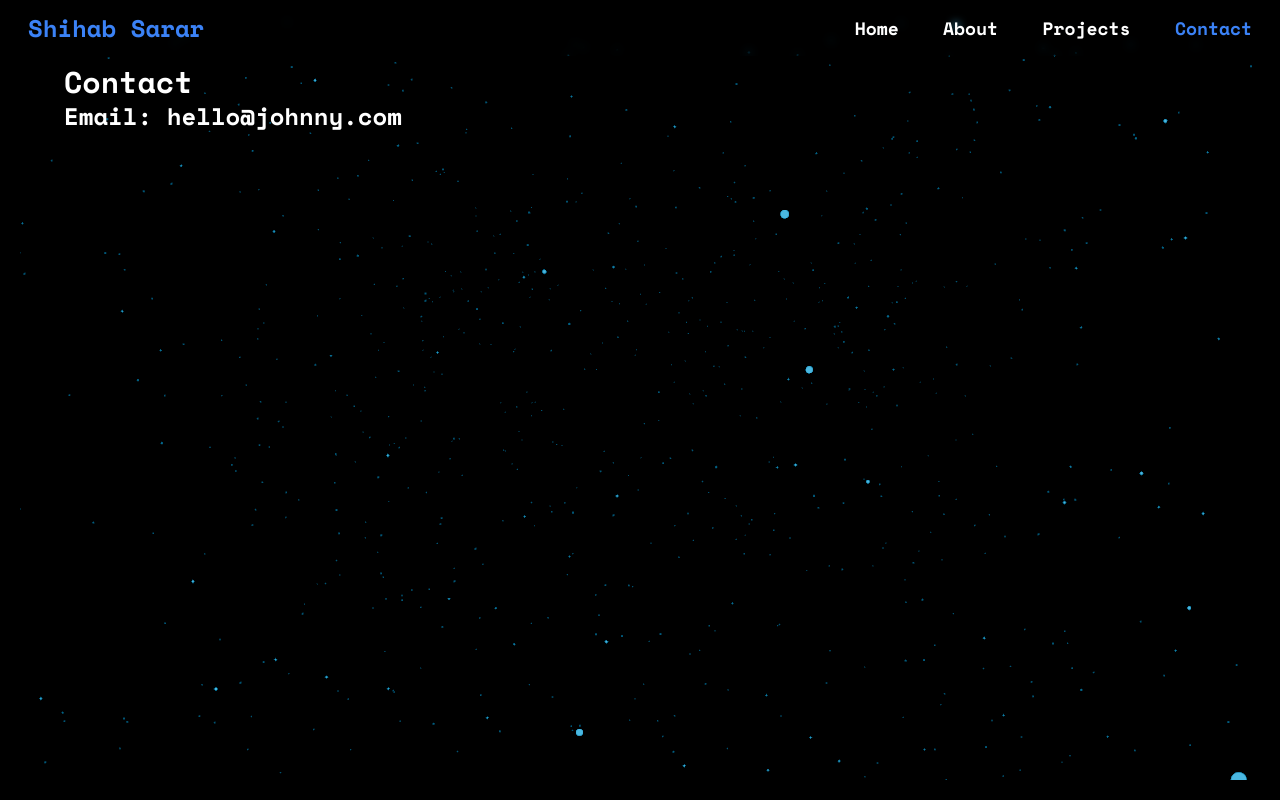
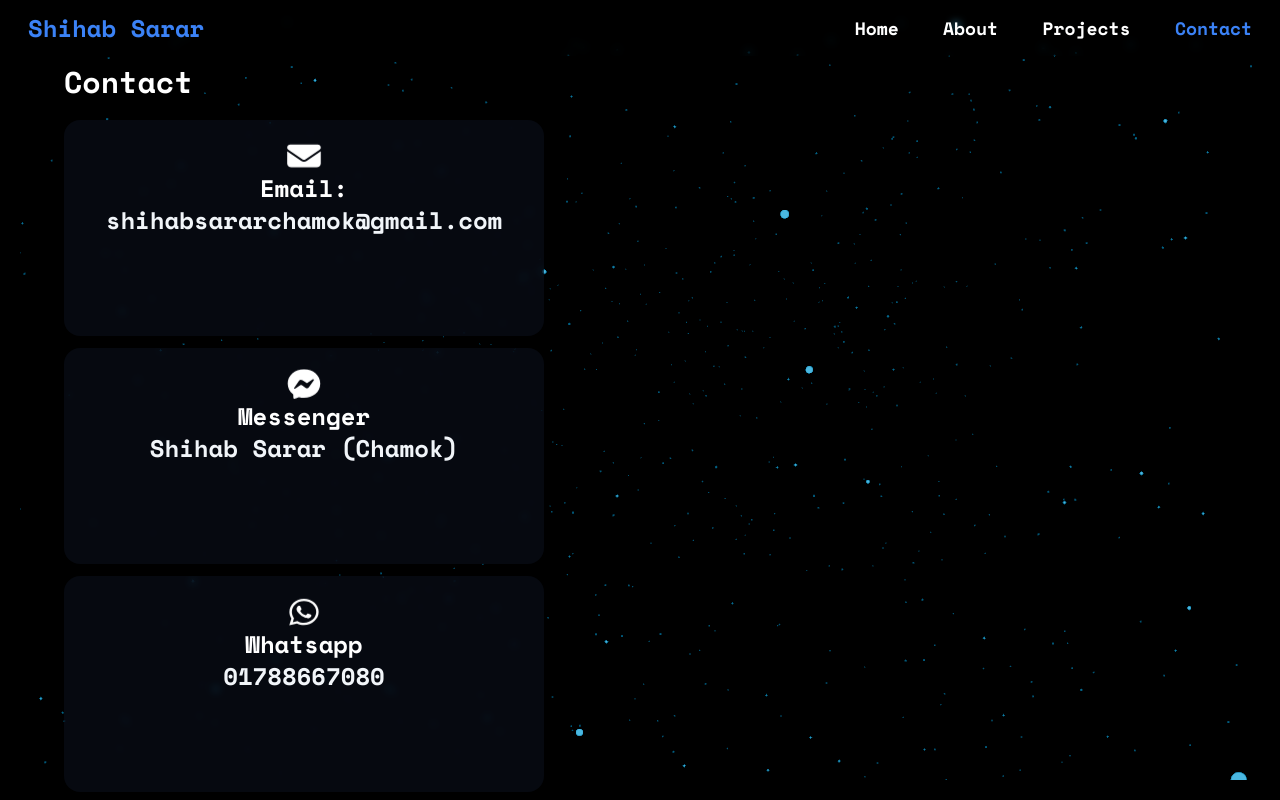
Before and after one commit to ShihabSarar12/Portfolio, a React (Create React App) app: page /contact in a window 1280 px wide. Built offline with nearby package versions, Linux system fonts and the light colour scheme; no server answers.

Commit message:
contact cards added

```diff
--- a/package.json
+++ b/package.json
@@ -3,6 +3,11 @@
   "version": "0.1.0",
   "private": true,
   "dependencies": {
+    "@fortawesome/fontawesome-svg-core": "^6.4.2",
+    "@fortawesome/free-brands-svg-icons": "^6.4.2",
+    "@fortawesome/free-regular-svg-icons": "^6.4.2",
+    "@fortawesome/free-solid-svg-icons": "^6.4.2",
+    "@fortawesome/react-fontawesome": "^0.2.0",
     "@react-three/drei": "^9.88.2",
     "@react-three/fiber": "^8.14.5",
     "@testing-library/jest-dom": "^5.17.0",
--- a/src/components/Contact.jsx
+++ b/src/components/Contact.jsx
@@ -3,6 +3,7 @@ import Loader from './3D/Loader';
 import { Canvas } from '@react-three/fiber';
 import Text from './Text';
 import Stars from './3D/Star/Stars';
+import ContactCard from './ContactCard';
 
 const Contact = () => {
     return (
@@ -14,11 +15,25 @@ const Contact = () => {
                 <ambientLight />
             </Canvas>
             <div className='absolute left-0 top-0 w-full h-full bg-transparent p-16'>
-            <div>
+                <div className='mb-5'>
                     <Text text='Contact' textSize='text-3xl' />
                 </div>
-            <div>
-                <Text text='Email: hello@johnny.com' textSize='text-2xl' />
+                <div className='flex flex-col w-5/12 h-full gap-3'>
+                    <ContactCard
+                        envelop={true}
+                        name='Email:'
+                        message='shihabsararchamok@gmail.com'
+                    />
+                    <ContactCard
+                        messenger={true}
+                        name='Messenger'
+                        message='Shihab Sarar (Chamok)'
+                    />
+                    <ContactCard
+                        whatsapp={true}
+                        name='Whatsapp'
+                        message='01788667080'
+                    />
                 </div>
             </div>
         </section>
--- /dev/null
+++ b/src/components/ContactCard.jsx
@@ -0,0 +1,56 @@
+import React from 'react';
+import Text from './Text';
+import { FontAwesomeIcon } from '@fortawesome/react-fontawesome';
+import { faEnvelope } from '@fortawesome/free-solid-svg-icons';
+import {
+    faWhatsapp,
+    faFacebookMessenger,
+} from '@fortawesome/free-brands-svg-icons';
+
+const ContactCard = ({
+    envelop = false,
+    whatsapp = false,
+    messenger = false,
+    name,
+    message,
+}) => {
+    return (
+        <div className='flex flex-col justify-space bg-slate-900/40 rounded-2xl h-1/3 w-full p-5 backdrop-blur-sm'>
+            {envelop && (
+                <FontAwesomeIcon
+                    icon={faEnvelope}
+                    bounce
+                    size='2xl'
+                    style={{ color: '#FFFFFF' }}
+                />
+            )}
+            {whatsapp && (
+                <FontAwesomeIcon
+                    icon={faWhatsapp}
+                    bounce
+                    size='2xl'
+                    style={{ color: '#ffffff' }}
+                />
+            )}
+            {messenger && (
+                <FontAwesomeIcon
+                    icon={faFacebookMessenger}
+                    bounce
+                    size='2xl'
+                    style={{ color: '#ffffff' }}
+                />
+            )}
+            <h1 className='text-2xl text-white font-semibold text-center'>
+                {name}
+            </h1>
+            <Text
+                text={message}
+                textSize='text-2xl'
+                textCenter={true}
+                textColor='text-slate-100'
+            />
+        </div>
+    );
+};
+
+export default ContactCard;
--- a/src/components/Text.jsx
+++ b/src/components/Text.jsx
@@ -1,36 +1,46 @@
 import React, { useEffect, useRef } from 'react';
 
-const Text = ({ text, textSize }) => {
-    //TODO: have to work for multiple components
-    const letters = "ABCDEFGHIJKLMNOPQRSTUVWXYZ";
+const Text = ({
+    text,
+    textSize,
+    textCenter = false,
+    textColor = 'text-white',
+}) => {
+    const letters = 'ABCDEFGHIJKLMNOPQRSTUVWXYZ';
     const hackerText = useRef();
-    useEffect(() =>{
+    useEffect(() => {
         let interval = null;
-        hackerText.current.onmouseover = (event) =>{
+        hackerText.current.onmouseover = (event) => {
             let iteration = 0;
             console.log(event.target.dataset);
 
             clearInterval(interval);
-            interval = setInterval(() =>{
+            interval = setInterval(() => {
                 event.target.innerText = event.target.innerText
                     .split('')
-                                            .map((letter, index) =>{
-                                                if(index < iteration){
+                    .map((letter, index) => {
+                        if (index < iteration) {
                             return event.target.dataset.value[index];
                         }
                         return letters[Math.floor(Math.random() * 26)];
                     })
                     .join('');
-                if(iteration >= event.target.dataset.value.length){
+                if (iteration >= event.target.dataset.value.length) {
                     clearInterval(interval);
                 }
                 iteration += 1 / 3;
             }, 30);
-        }
-    },[]);
+        };
+    }, []);
     return (
-        <h1 ref={hackerText} data-value={ text } className={`hackerText ${ textSize } font-bold text-white`}>
-            { text }
+        <h1
+            ref={hackerText}
+            data-value={text}
+            className={`hackerText ${textSize} font-bold ${textColor} ${
+                textCenter ? 'text-center' : ''
+            }`}
+        >
+            {text}
         </h1>
     );
 };
```
Also changed, not shown: 1 other file (tests, documents, lock files or other folders). Lines whose indentation alone changed are shown as unchanged.
